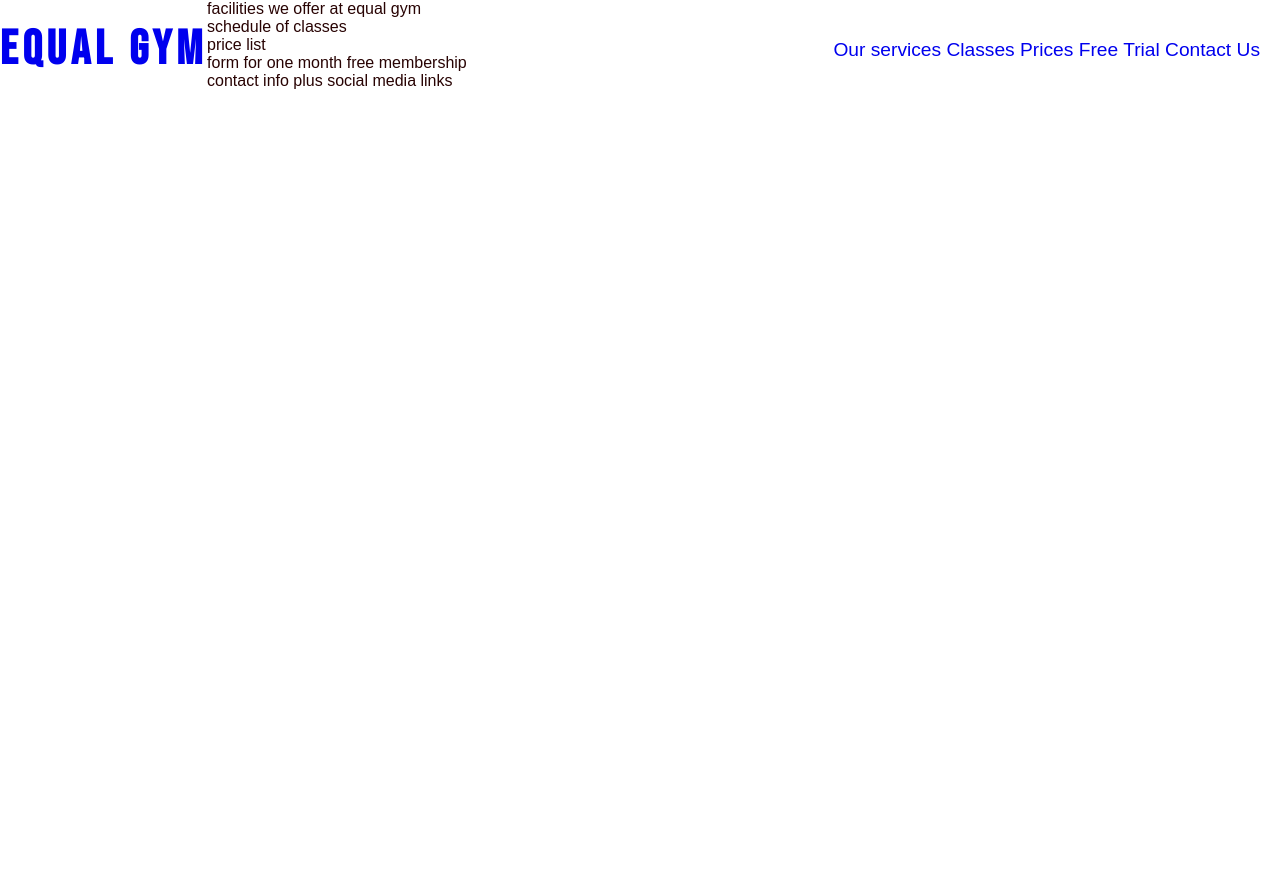
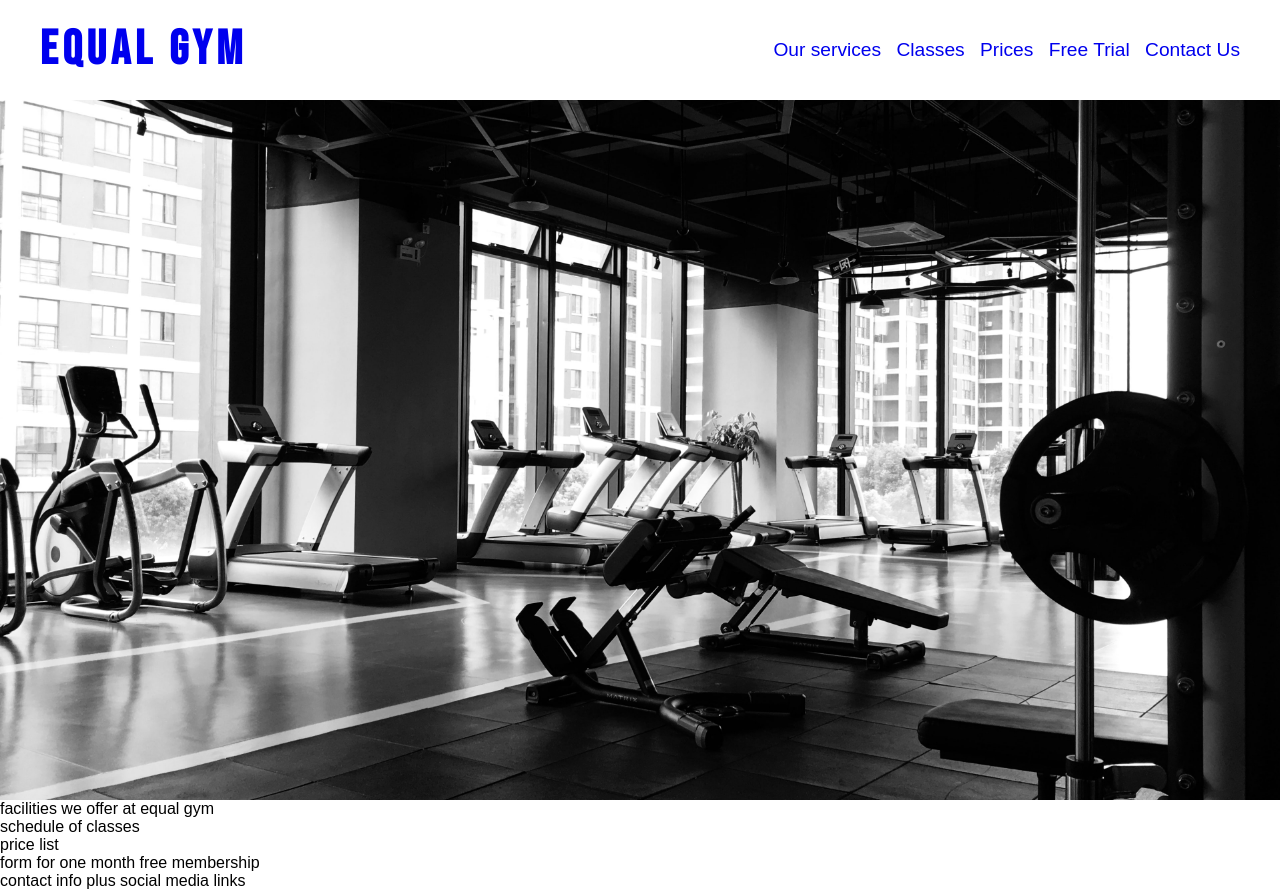
Before and after one commit to conor-b1995/p1-equal-gym, a plain HTML site: page index.html in a window 1280 px wide. Before the commit the page ends 800 px from the top, so only its background shows below. Drawn offline with Linux system fonts and the light colour scheme.

Commit message:
Add hero image

```diff
--- a/assets/css/style.css
+++ b/assets/css/style.css
@@ -8,7 +8,7 @@
 
 body {
     font-family: Sorce sans pro, sans-serif;
-    color: #280303;
+    color: #000000;
 }
 
 /* headings*/
@@ -24,6 +24,7 @@ h1, h2 {
     font-size: 300%;
     letter-spacing: 5px;
     float: left;
+    margin-left: 40px;
 }
 
 #menu, #logo {
@@ -34,11 +35,12 @@ h1, h2 {
     font-size: 120%;
     float: right;
     list-style-type: none;
-    margin-right: 20px;
+    margin-right: 30px;
 }
 
 #menu li {
     display: inline-block;
+    padding-right: 10px;
 }
 
 #menu a {
@@ -48,3 +50,14 @@ h1, h2 {
 #menu a:hover {
     color: #0EDA68;
 }
+
+
+/* hero image */
+
+#hero-image {
+    height: 700px;
+    width: 100%;
+    background: url(../images/risen-wang-20jX9b35r_M-unsplash.jpg) no-repeat center right;
+    background-size: cover;
+    overflow: hidden;
+}
--- a/index.html
+++ b/index.html
@@ -40,6 +40,10 @@
     </header>
 
     <section>
+        <div id="hero-image"></div>
+    </section>
+
+    <section>
         facilities we offer at equal gym
     </section>
 
```
Also changed, not shown: assets/images/risen-wang-20jX9b35r_M-unsplash.jpg (added).
